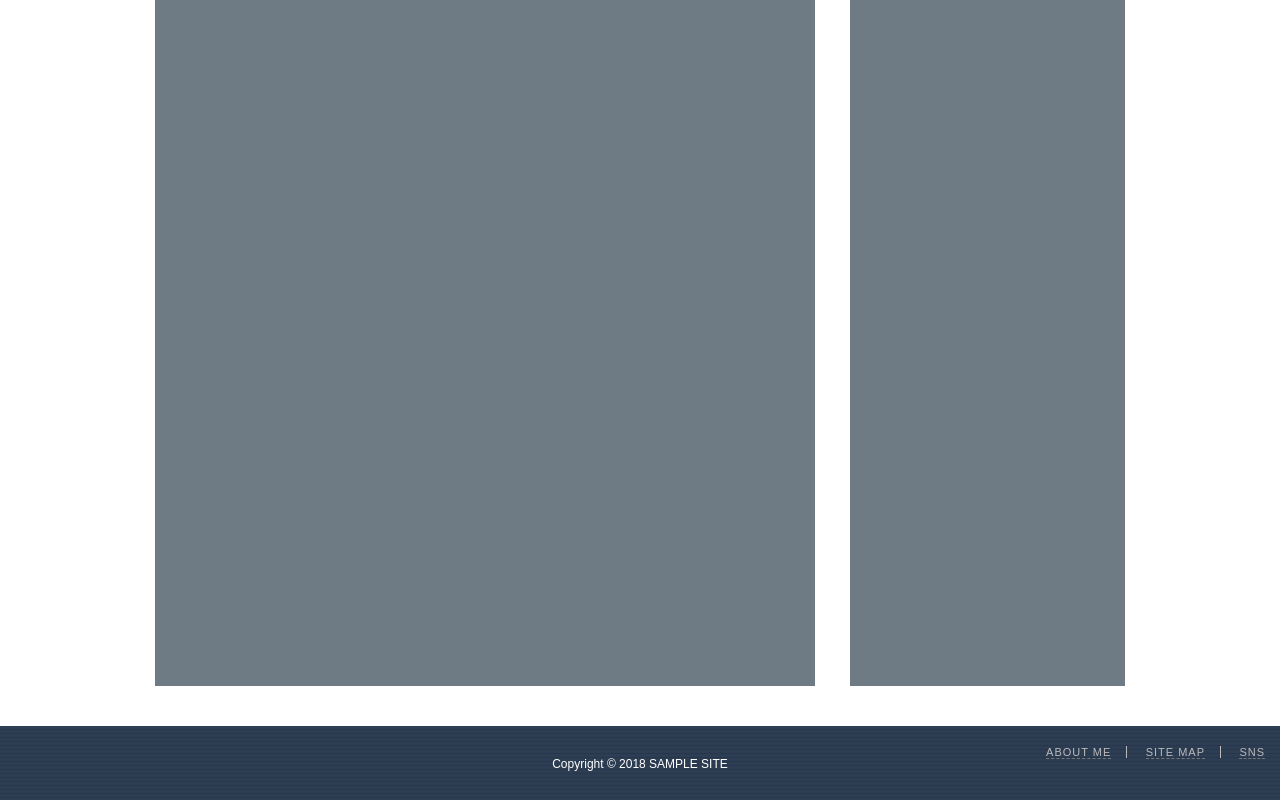
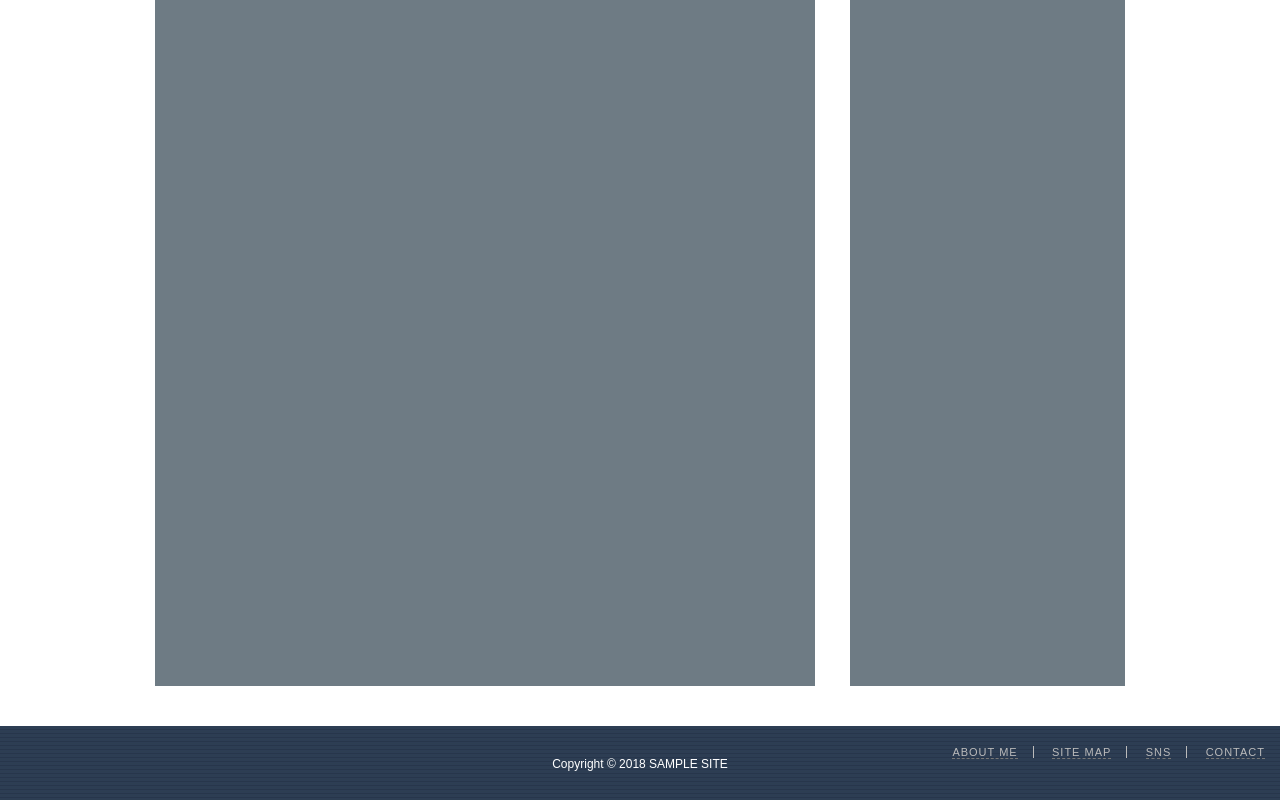
Before and after one commit to ryamakuchi/html5-css3-modern-coding, a website: page my-standard-layout-scss/src/index.html in a window 1280 px wide. Shown: the part 483-1283 px from the top of the page. Drawn offline with nearby package versions, Linux system fonts and the light colour scheme; files that its build step writes are made by us from their sources; files whose address does not match are found by name.

Commit message:
HTMLにCONTACTを追加した(見落としていた)

```diff
--- a/my-standard-layout-scss/src/index.html
+++ b/my-standard-layout-scss/src/index.html
@@ -32,6 +32,7 @@
                 <li class="horizontal-item"><a href="#">ABOUT ME</a></li>
                 <li class="horizontal-item"><a href="#">SITE MAP</a></li>
                 <li class="horizontal-item"><a href="#">SNS</a></li>
+                <li class="horizontal-item"><a href="#">CONTACT</a></li>
             </ul>
             <p class="copyright">Copyright © 2018 SAMPLE SITE</p>
         </footer>
```
